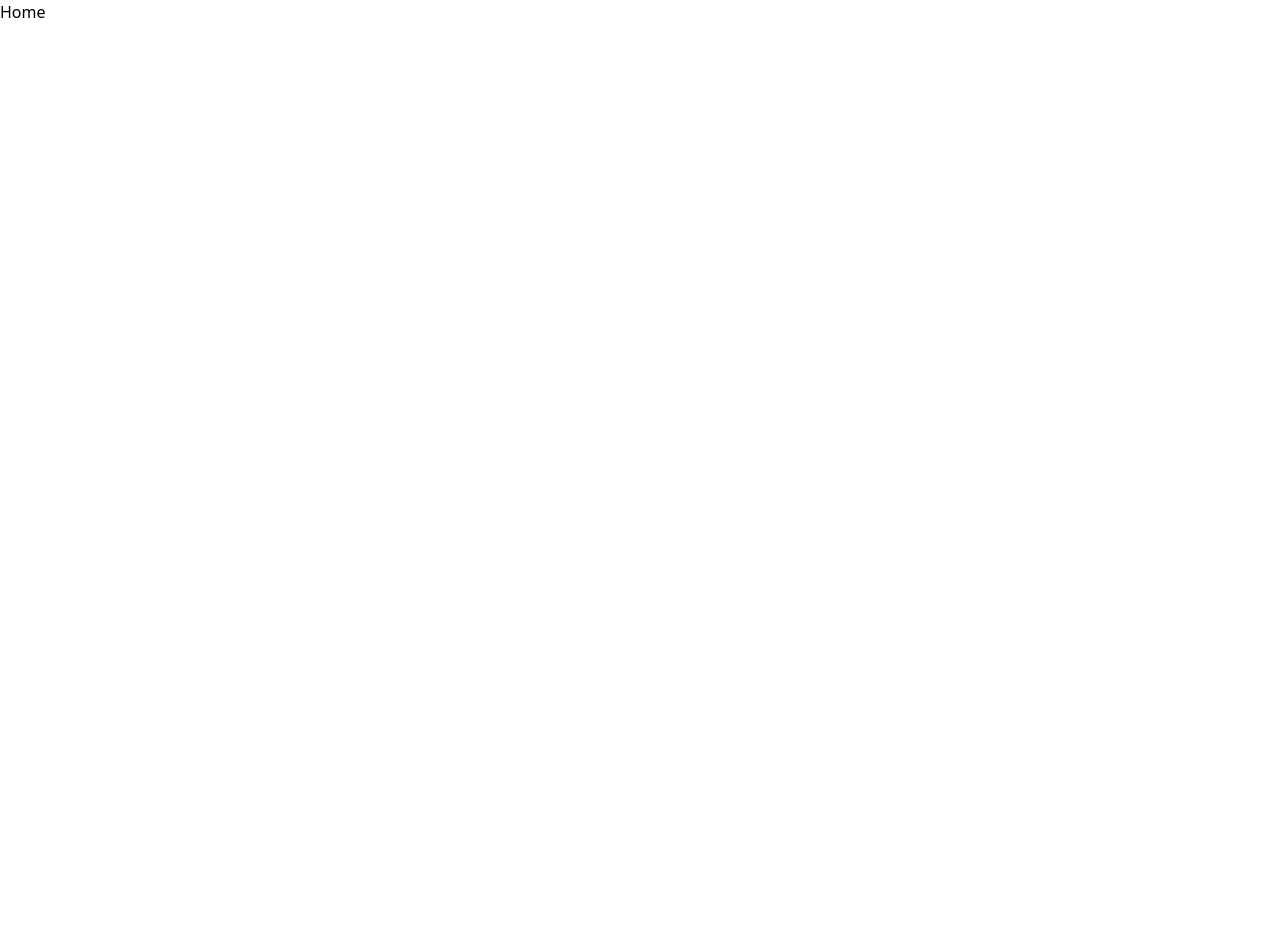
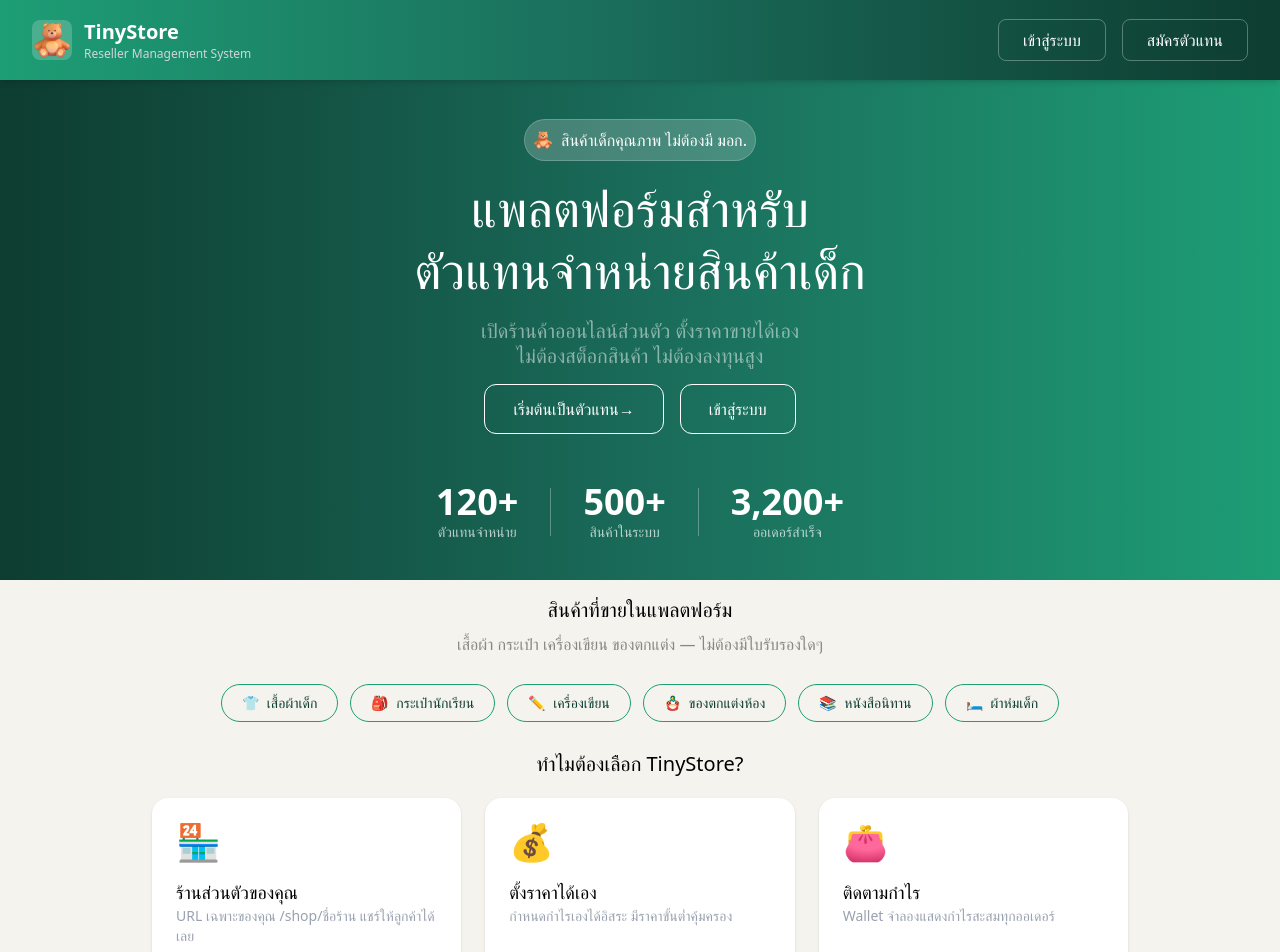
Before and after one commit to Dreamdevfull/Bootcamp, a Next.js app in the folder frontend/reseller_management_system/: page / in a window 1280 px wide. Shown: the top 952 px of the page. Before the commit the page ends 800 px from the top, so only its background shows below. Built offline with nearby package versions, Linux system fonts and the light colour scheme.

Commit message:
create home page

```diff
--- a/frontend/reseller_management_system/src/app/components/layout/header.tsx
+++ b/frontend/reseller_management_system/src/app/components/layout/header.tsx
@@ -3,7 +3,7 @@
 import Link from 'next/link';
 const Header = () => {
   return (
-    <nav className="sticky top-0 z-50 w-full h-20 bg-[#0d3d30] text-white flex items-center justify-between px-8 shadow-md">
+    <nav className="sticky top-0 z-50 w-full h-20 bg-gradient-to-r from-[#1d9e75] via-[#1a6b5a] to-[#0d3d30] text-white flex items-center justify-between px-8 shadow-md">
       <div className="flex items-center gap-3">
         <div className="w-10 h-10 bg-white/20 rounded-lg">
         <Image
--- a/frontend/reseller_management_system/src/app/components/layout/headerCustomers.tsx
+++ b/frontend/reseller_management_system/src/app/components/layout/headerCustomers.tsx
@@ -3,7 +3,7 @@
 
 const headerCustomers = () => {
   return (
-    <nav className="w-full h-20 bg-gradient-to-r from-[#1d9e75] to-[#0d3d30] text-white flex items-center justify-between px-8 shadow-md">
+    <nav className="w-full h-20 bg-gradient-to-r from-[#1d9e75] via-[#1a6b5a] to-[#0d3d30] text-white flex items-center justify-between px-8 shadow-md">
       <div className="flex items-center gap-3">
         <div className="w-10 h-10 bg-white/20 rounded-lg">
           <Image
--- a/frontend/reseller_management_system/src/app/customers/[name]/page.tsx
+++ b/frontend/reseller_management_system/src/app/customers/[name]/page.tsx
@@ -5,13 +5,14 @@
   return (
     <main className='bg-[#f5f3ee] min-h-screen flex flex-col'>
       <HeaderCustomers />
-      <div className='w-full h-[275px] bg-gradient-to-r from-[#0d3d30] to-[#1d9e75]'>
+      <div className='w-full h-[275px] bg-gradient-to-r from-[#0d3d30] via-[#1a6b5a] to-[#1d9e75]'>
         <h1 className='text-white text-center text-[60px] pt-8'>ShopName</h1>
         <p className='text-white text-center text-[25px] pt-2'>คำอธิบายของแต่ละร้าน</p>
 
       </div>
       <div className='bg-white h-[780px] p-6 m-3 rounded-2xl shadow-md border border-gray-100'>
         <div className='bg-[#f5f3ee] h-auto p-6 m-3 shadow-md border border-gray-100 flex justify-between items-center rounded-xl'>
+
           {/* search bar */}
           <div className="relative w-full max-w-sm">
             <div className="absolute inset-y-0 left-0 pl-3 flex items-center pointer-events-none">
--- a/frontend/reseller_management_system/src/app/page.tsx
+++ b/frontend/reseller_management_system/src/app/page.tsx
@@ -1,9 +1,161 @@
 "use client"
 import React from 'react'
+import Header from './components/layout/header'
+import Image from "next/image";
 
 const Home = () => {
   return (
-    <div>Home</div>
+    <main className='bg-[#F5F3EE] min-h-screen flex flex-col'>
+      <Header />
+      <div className='h-[500px] bg-gradient-to-r from-[#0d3d30] via-[#1a6b5a] to-[#1d9e75] flex flex-col items-center justify-center gap-4'>
+        <div className='text-white flex items-center gap-2 w-fit border border-white/20 p-2 rounded-3xl bg-white/20'>
+          <Image
+            src="/bear.webp"
+            alt="TinyStore Logo"
+            width={20}
+            height={20}
+          />สินค้าเด็กคุณภาพ ไม่ต้องมี มอก.
+        </div>
+        <h1 className='text-white text-center text-[50px] leading-tight'>แพลตฟอร์มสำหรับ<br></br>ตัวแทนจำหน่ายสินค้าเด็ก</h1>
+        <p className='text-white/50 text-center text-[20px] leading-tight'>เปิดร้านค้าออนไลน์ส่วนตัว ตั้งราคาขายได้เอง<br></br> ไม่ต้องสต็อกสินค้า ไม่ต้องลงทุนสูง</p>
+        <div className='flex items-center gap-4'>
+          <button className='text-white border border-white px-7 py-3 rounded-xl hover:bg-white/20 transition'>
+            เริ่มต้นเป็นตัวแทน→
+          </button>
+          <button className='text-white border border-white px-7 py-3 rounded-xl hover:bg-white/20 transition font-medium '>
+            เข้าสู่ระบบ
+          </button>
+        </div>
+        <div className='flex items-center justify-center gap-8 mt-8'>
+
+          <div className='text-center'>
+            <p className='text-white text-4xl font-bold'>120+</p>
+            <p className='text-white/70 text-sm'>ตัวแทนจำหน่าย</p>
+          </div>
+
+          <div className='w-px h-12 bg-white/30' />
+
+          <div className='text-center'>
+            <p className='text-white text-4xl font-bold'>500+</p>
+            <p className='text-white/70 text-sm'>สินค้าในระบบ</p>
+          </div>
+
+          <div className='w-px h-12 bg-white/30' />
+
+          <div className='text-center'>
+            <p className='text-white text-4xl font-bold'>3,200+</p>
+            <p className='text-white/70 text-sm'>ออเดอร์สำเร็จ</p>
+          </div>
+        </div>
+      </div>
+      <section className='max-w-5xl mx-auto w-full px-6 py-4 text-center'>
+        <h2 className='text-xl mb-2'>สินค้าที่ขายในแพลตฟอร์ม</h2>
+        <p className='text-[#888780] mb-7'>เสื้อผ้า กระเป๋า เครื่องเขียน ของตกแต่ง — ไม่ต้องมีใบรับรองใดๆ</p>
+        <div className='flex flex-wrap justify-center gap-3'>
+
+          <div className='flex items-center gap-2 border border-[#1d9e75] text-[#0d3d30] px-5 py-2 rounded-full text-sm font-medium hover:bg-[#1d9e75]/10 transition cursor-pointer'>
+            <span>👕</span> เสื้อผ้าเด็ก
+          </div>
+
+          <div className='flex items-center gap-2 border border-[#1d9e75] text-[#0d3d30] px-5 py-2 rounded-full text-sm font-medium hover:bg-[#1d9e75]/10 transition cursor-pointer'>
+            <span>🎒</span> กระเป๋านักเรียน
+          </div>
+
+          <div className='flex items-center gap-2 border border-[#1d9e75] text-[#0d3d30] px-5 py-2 rounded-full text-sm font-medium hover:bg-[#1d9e75]/10 transition cursor-pointer'>
+            <span>✏️</span> เครื่องเขียน
+          </div>
+
+          <div className='flex items-center gap-2 border border-[#1d9e75] text-[#0d3d30] px-5 py-2 rounded-full text-sm font-medium hover:bg-[#1d9e75]/10 transition cursor-pointer'>
+            <span>🪆</span> ของตกแต่งห้อง
+          </div>
+
+          <div className='flex items-center gap-2 border border-[#1d9e75] text-[#0d3d30] px-5 py-2 rounded-full text-sm font-medium hover:bg-[#1d9e75]/10 transition cursor-pointer'>
+            <span>📚</span> หนังสือนิทาน
+          </div>
+
+          <div className='flex items-center gap-2 border border-[#1d9e75] text-[#0d3d30] px-5 py-2 rounded-full text-sm font-medium hover:bg-[#1d9e75]/10 transition cursor-pointer'>
+            <span>🛏️</span> ผ้าห่มเด็ก
+          </div>
+
+        </div>
+      </section>
+      <section className='max-w-5xl mx-auto w-full px-6 py-3'>
+        <h2 className='text-xl text-center mb-5'>
+          ทำไมต้องเลือก TinyStore?
+        </h2>
+        <div className='grid grid-cols-3 gap-6'>
+
+          <div className='bg-white rounded-2xl p-6 shadow-sm'>
+            <span className='text-4xl mb-4 block'>🏪</span>
+            <h3 className='text-lg'>ร้านส่วนตัวของคุณ</h3>
+            <p className='text-gray-400 text-sm'>URL เฉพาะของคุณ /shop/ชื่อร้าน แชร์ให้ลูกค้าได้เลย</p>
+          </div>
+
+          <div className='bg-white rounded-2xl p-6 shadow-sm'>
+            <span className='text-4xl mb-4 block'>💰</span>
+            <h3 className='text-lg'>ตั้งราคาได้เอง</h3>
+            <p className='text-gray-400 text-sm'>กำหนดกำไรเองได้อิสระ มีราคาขั้นต่ำคุ้มครอง</p>
+          </div>
+
+          <div className='bg-white rounded-2xl p-6 shadow-sm'>
+            <span className='text-4xl mb-4 block'>👛</span>
+            <h3 className='text-lg'>ติดตามกำไร</h3>
+            <p className='text-gray-400 text-sm'>Wallet จำลองแสดงกำไรสะสมทุกออเดอร์</p>
+          </div>
+
+        </div>
+      </section>
+      <section className='max-w-5xl mx-auto w-full px-6 py-3'>
+        <div className='bg-white rounded-2xl p-8 shadow-sm flex flex-col gap-6'>
+          <h2 className='text-xl text-center mb-2'>เริ่มต้นง่ายๆ 3 ขั้นตอน</h2>
+          <div className='flex items-start gap-4'>
+            <div className='bg-[#1A6B5A] text-white w-10 h-10 rounded-full flex items-center justify-center font-bold shrink-0'>
+              1
+            </div>
+            <div>
+              <p>สมัครตัวแทน</p>
+              <p className='text-gray-400 text-sm'>กรอกข้อมูลและรอ Admin อนุมัติ</p>
+            </div>
+          </div>
+
+          <div className='flex items-start gap-4'>
+            <div className='bg-[#1A6B5A] text-white w-10 h-10 rounded-full flex items-center justify-center font-bold shrink-0'>
+              2
+            </div>
+            <div>
+              <p>เลือกสินค้าและตั้งราคา</p>
+              <p className='text-gray-400 text-sm'>เลือกสินค้าจาก catalogue แล้วตั้งราคาขายเอง</p>
+            </div>
+          </div>
+
+          <div className='flex items-start gap-4'>
+            <div className='bg-[#1A6B5A] text-white w-10 h-10 rounded-full flex items-center justify-center font-bold shrink-0'>
+              3
+            </div>
+            <div>
+              <p>แชร์ลิงก์ร้านและรับกำไร</p>
+              <p className='text-gray-400 text-sm'>ลูกค้าสั่งซื้อผ่านร้านคุณ กำไรเข้า Wallet อัตโนมัติ</p>
+            </div>
+          </div>
+        </div>
+      </section>
+      <section className='max-w-5xl mx-auto w-full px-6 py-3'>
+        <div className='bg-gradient-to-r from-[#0d3d30] via-[#1a6b5a] to-[#1d9e75] rounded-2xl p-8 shadow-sm flex flex-col items-center gap-4'>
+          <h2 className='text-white text-xl font-bold text-center'>พร้อมเริ่มต้นแล้วรึยัง?</h2>
+          <p className='text-white/80 text-center text-sm'>สมัครฟรี ไม่มีค่าใช้จ่าย เริ่มขายได้ทันทีหลังอนุมัติ</p>
+
+          <div className='flex items-center gap-4 mt-2'>
+            <button className='text-white border border-white px-7 py-3 rounded-xl hover:bg-white/20 transition font-medium'>
+              สมัครเป็นตัวแทน →
+            </button>
+            <button className='text-white border border-white px-7 py-3 rounded-xl hover:bg-white/30 transition font-medium'>
+              มีบัญชีแล้ว เข้าสู่ระบบ
+            </button>
+          </div>
+
+        </div>
+      </section>
+    </main>
   )
 }
 
```
